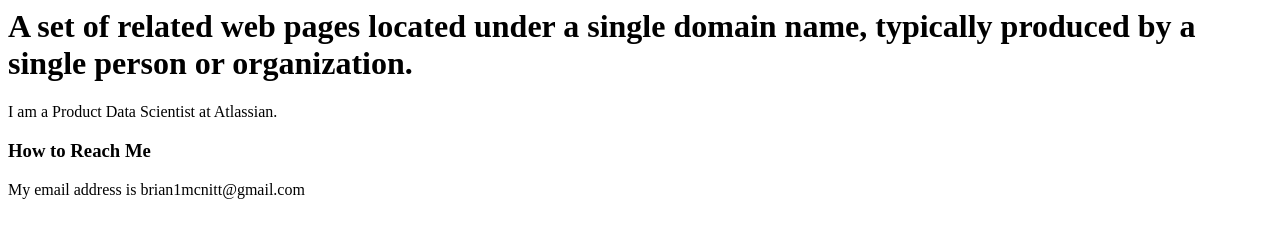
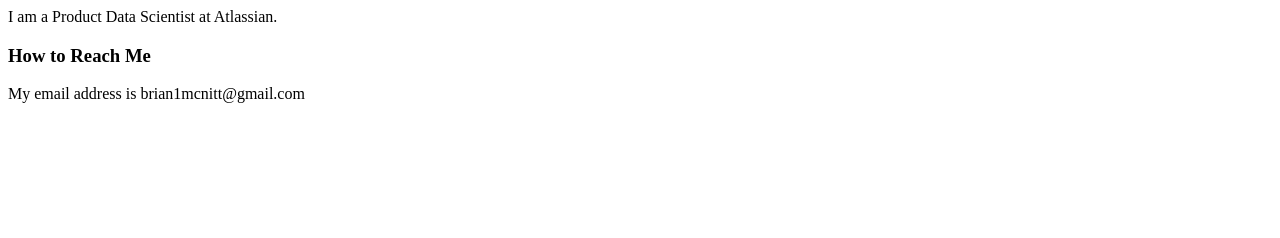
Before and after one commit to mcnib/mcnib.github.io, a plain HTML site: page index.html in a window 1280 px wide. Drawn offline with Linux system fonts and the light colour scheme.

Commit message:
Update index.html

```diff
--- a/index.html
+++ b/index.html
@@ -6,12 +6,6 @@
 
 <BODY BGCOLOR="#FFFFFF" TEXT="#000000">
 
-<H1>
-A set of related web pages located under a single domain name, typically produced by a single person or organization.
-</H1>
-
-
-
 <P>I am a Product Data Scientist at Atlassian.
 
 <p>
```
